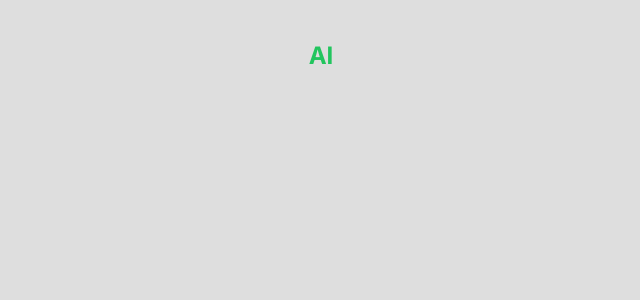
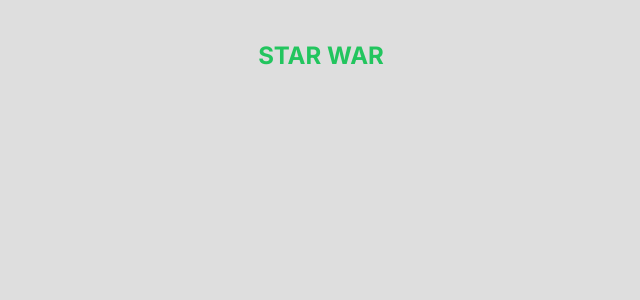
Before and after one commit to JinYili/FrontEndTest, a Next.js app: page / in a window 1280 px wide. Shown: the top 300 px of the page, without its empty margins (319-959 px from the left). Built offline with nearby package versions, Linux system fonts and the light colour scheme.

Commit message:
STAR WAR

```diff
--- a/app/page.tsx
+++ b/app/page.tsx
@@ -1,16 +1,16 @@
 'use client'
-import {useState, useEffect} from 'react'
+import { useState, useEffect } from 'react'
 
 export default function Home() {
   const [user] = useState<string>('KIM')
 
-  useEffect(()=>{
+  useEffect(() => {
     console.log(user)
-  },[ user])
+  }, [user])
 
   return (
     <main className="flex min-h-screen flex-col items-center h-auto   pt-10">
-          <div className=" flex justify-center font-bold text-2xl  h-auto w-full text-green-500 ">AI</div>
+      <div className=" flex justify-center font-bold text-2xl  h-auto w-full text-green-500 ">STAR WAR</div>
 
     </main>
   )
```
